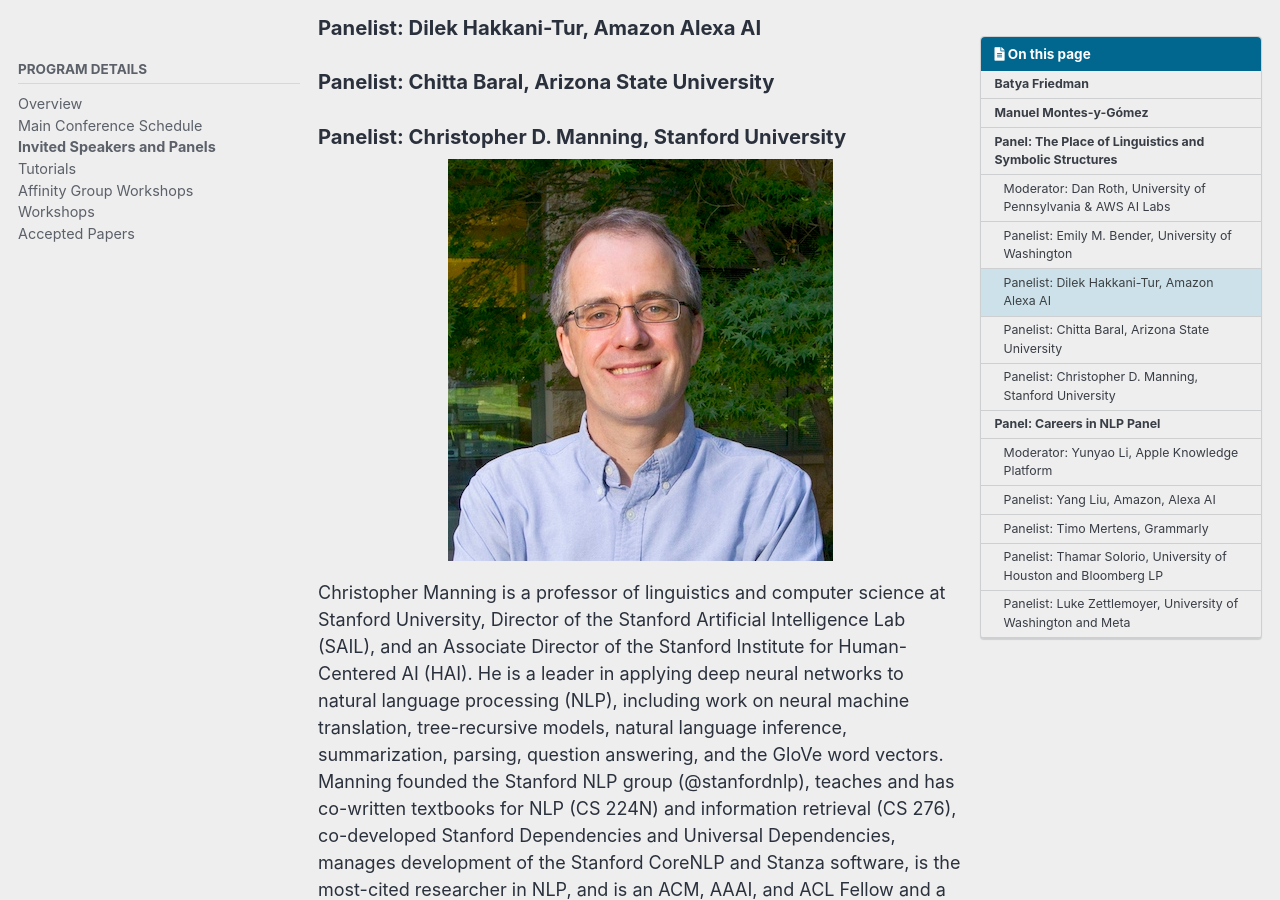
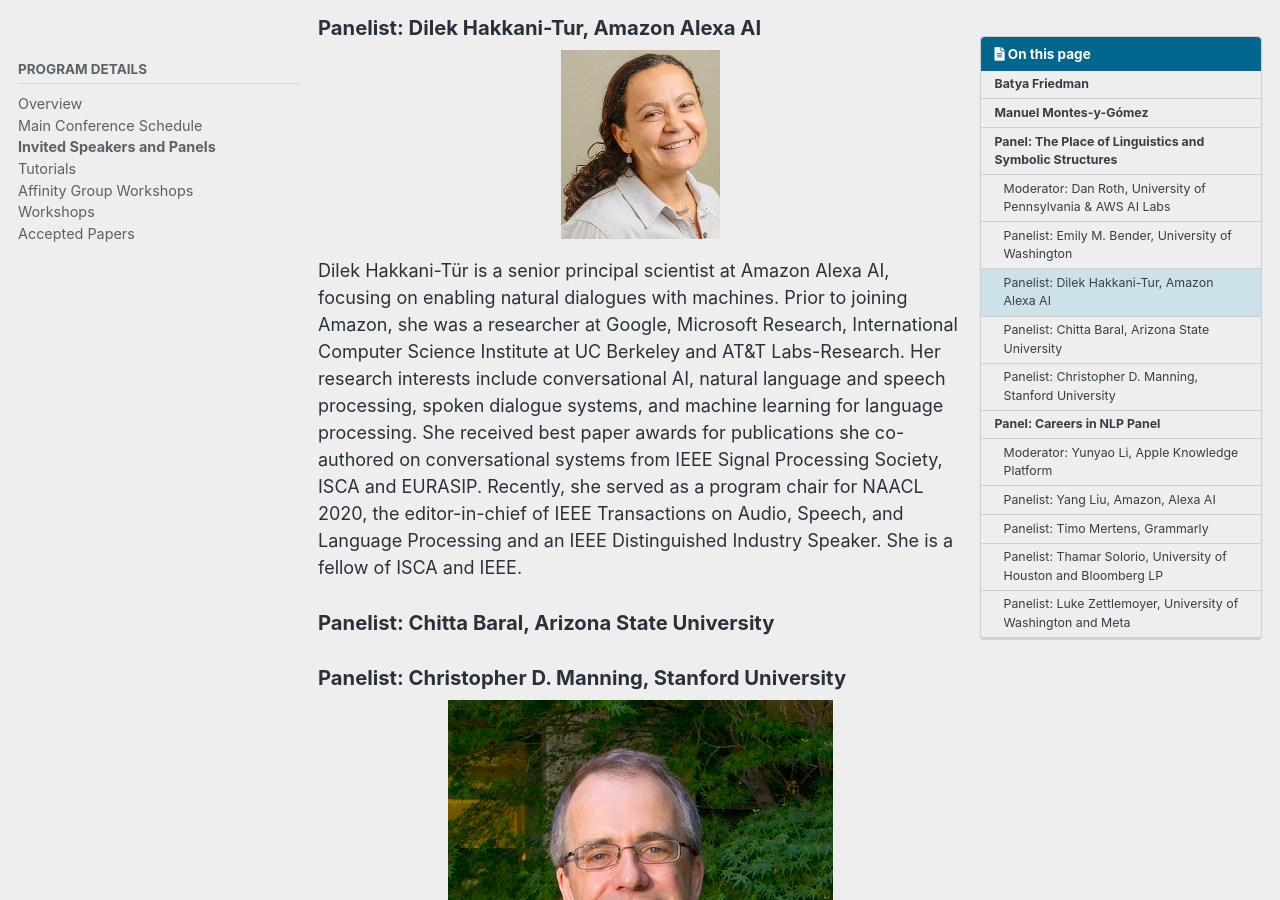
Before and after one commit to naacl-org/naacl-2022-website, a Jekyll site: the page built from _pages/program/keynotes.md, in a window 1280 px wide and 900 px high, scrolled down 5187 px. Built offline with Jekyll 4.4.1, drawn with Linux system fonts in a browser that asks for light colours; cached includes are drawn as plain includes; comment, search, counter and statistics services are not loaded.

Commit message:
Added Dilek's bio

```diff
--- a/_pages/program/keynotes.md
+++ b/_pages/program/keynotes.md
@@ -111,9 +111,9 @@ and [On the Dangers of Stochastic Parrots: Can Language Models Be Too Big? 🦜]
 
 ### Panelist: Dilek Hakkani-Tur, Amazon Alexa AI
 
-[comment]: <> (![Dilek Hakkani-Tur](/assets/images/keynotes/Dilek_Hakkani-Tur.jpg){: .align-center})
+![Dilek Hakkani-Tur](/assets/images/keynotes/Dilek_Hakkani-Tur.jpg){: .align-center}
 
-[comment]: <> (...)
+Dilek Hakkani-Tür is a senior principal scientist at Amazon Alexa AI, focusing on enabling natural dialogues with machines. Prior to joining Amazon, she was a researcher at Google, Microsoft Research, International Computer Science Institute at UC Berkeley and AT&T Labs-Research. Her research interests include conversational AI, natural language and speech processing, spoken dialogue systems, and machine learning for language processing. She received best paper awards for publications she co-authored on conversational systems from IEEE Signal Processing Society, ISCA and EURASIP. Recently, she served as a program chair for NAACL 2020, the editor-in-chief of IEEE Transactions on Audio, Speech, and Language Processing and an IEEE Distinguished Industry Speaker. She is a fellow of ISCA and IEEE.
 
 ### Panelist: Chitta Baral, Arizona State University
 
```
Also changed, not shown: assets/images/keynotes/Dilek_Hakkani-Tur.jpg (added).
